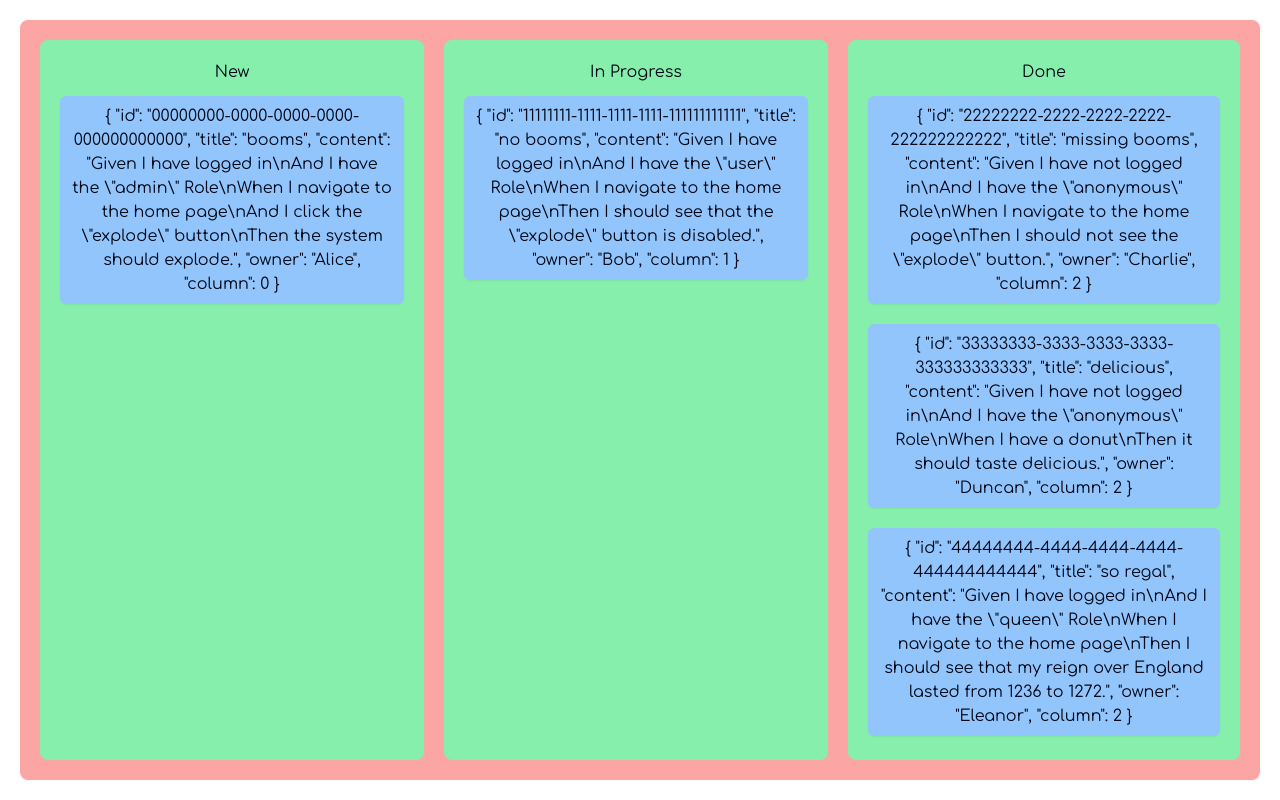
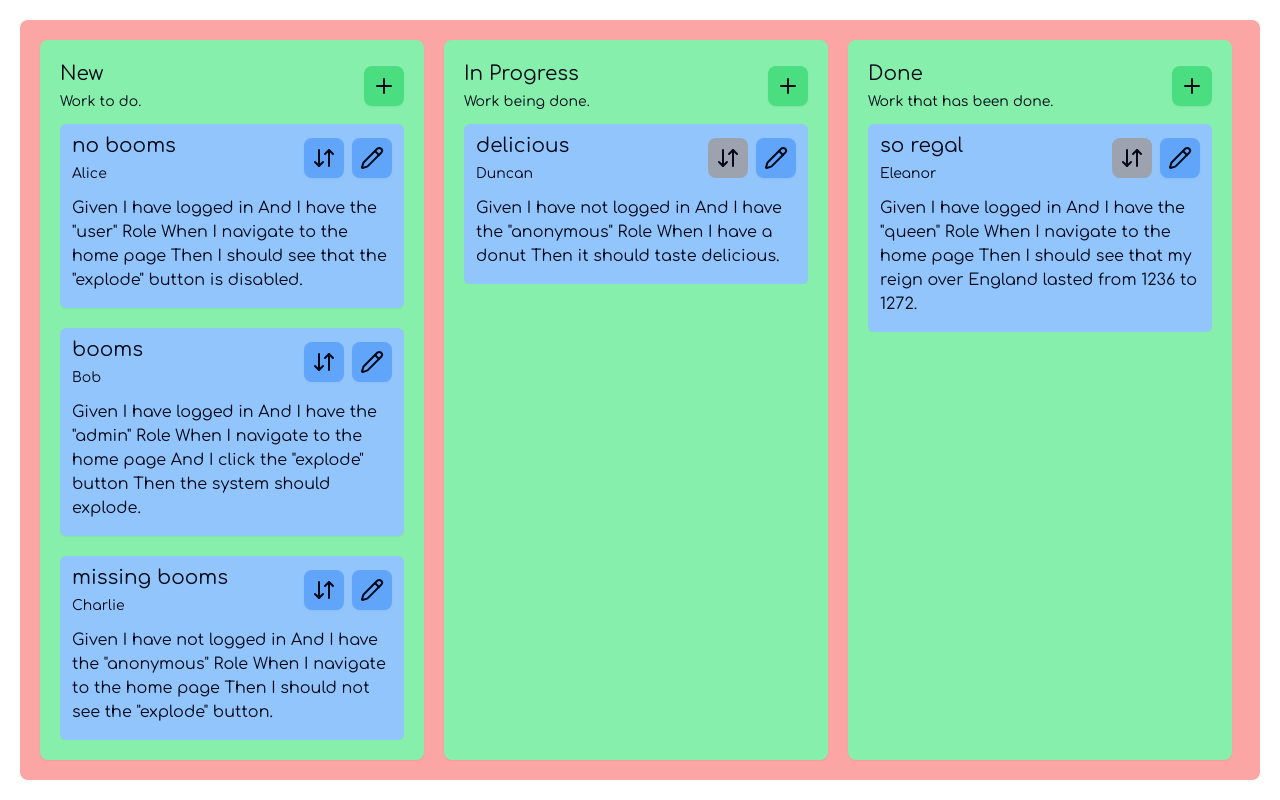
Before and after one commit to btlghrants/kanban-homework, a Next.js app in the folder ui/: page /kanban in a window 1280 px wide. Built offline with nearby package versions, Linux system fonts and the light colour scheme.

Commit message:
feat: add drag & drop for Cards within a Column

```diff
--- a/ui/app/api/db.ts
+++ b/ui/app/api/db.ts
@@ -1,47 +1,75 @@
+export interface Stage {
+  id: string;
+  title: string;
+  description: string;
+}
+
+export const stages: Stage[] = [
+  {
+    id: "AAAAAAAA-AAAA-AAAA-AAAA-AAAAAAAAAAAA",
+    title: "New",
+    description: "Work to do.",
+  },
+  {
+    id: "BBBBBBBB-BBBB-BBBB-BBBB-BBBBBBBBBBBB",
+    title: "In Progress",
+    description: "Work being done.",
+  },
+  {
+    id: "CCCCCCCC-CCCC-CCCC-CCCC-CCCCCCCCCCCC",
+    title: "Done",
+    description: "Work that has been done.",
+  }
+]
+
 export interface Task {
   id: string;
   owner: string;
   title: string;
   content: string;
-  column: number;
+  stageId: string;
+  order: number;
 }
 
-const tasks: Task[] = [
+export const tasks: Task[] = [
   {
     id: "00000000-0000-0000-0000-000000000000",
     title: "booms",
     content: "Given I have logged in\nAnd I have the \"admin\" Role\nWhen I navigate to the home page\nAnd I click the \"explode\" button\nThen the system should explode.",
-    owner: "Alice",
-    column: 0,
+    owner: "Bob",
+    stageId: "AAAAAAAA-AAAA-AAAA-AAAA-AAAAAAAAAAAA",
+    order: 1,
   },
   {
     id: "11111111-1111-1111-1111-111111111111",
     title: "no booms",
     content: "Given I have logged in\nAnd I have the \"user\" Role\nWhen I navigate to the home page\nThen I should see that the \"explode\" button is disabled.",
-    owner: "Bob",
-    column: 1,
+    owner: "Alice",
+    stageId: "AAAAAAAA-AAAA-AAAA-AAAA-AAAAAAAAAAAA",
+    order: 0,
   },
   {
     id: "22222222-2222-2222-2222-222222222222",
     title: "missing booms",
     content: "Given I have not logged in\nAnd I have the \"anonymous\" Role\nWhen I navigate to the home page\nThen I should not see the \"explode\" button.",
     owner: "Charlie",
-    column: 2,
+    stageId: "AAAAAAAA-AAAA-AAAA-AAAA-AAAAAAAAAAAA",
+    order: 2,
   },
   {
     id: "33333333-3333-3333-3333-333333333333",
     title: "delicious",
     content: "Given I have not logged in\nAnd I have the \"anonymous\" Role\nWhen I have a donut\nThen it should taste delicious.",
     owner: "Duncan",
-    column: 2,
+    stageId: "BBBBBBBB-BBBB-BBBB-BBBB-BBBBBBBBBBBB",
+    order: 0,
   },
   {
     id: "44444444-4444-4444-4444-444444444444",
     title: "so regal",
     content: "Given I have logged in\nAnd I have the \"queen\" Role\nWhen I navigate to the home page\nThen I should see that my reign over England lasted from 1236 to 1272.",
     owner: "Eleanor",
-    column: 2,
+    stageId: "CCCCCCCC-CCCC-CCCC-CCCC-CCCCCCCCCCCC",
+    order: 0,
   },
 ];
-
-export default tasks;
--- a/ui/app/api/tasks/[id]/route.ts
+++ b/ui/app/api/tasks/[id]/route.ts
@@ -1,10 +1,6 @@
 
 import { NextRequest, NextResponse } from 'next/server';
-import tasks from '@/app/api/db';
-
-// export async function GET(req: NextRequest) {
-//   return new NextResponse('Hello, Next.js!', { status: 200 });
-// }
+import { tasks } from '@/app/api/db';
 
 export async function PUT(
   req: NextRequest,
@@ -13,19 +9,18 @@ export async function PUT(
   const id = context.params.id;
   const task = await req.json();
 
-  const idx = tasks.findIndex((t) => t.id === id);
+  const idx = tasks.findIndex((task) => task.id === id);
   tasks[idx] = task;
 
   return NextResponse.json(tasks);
 }
 
 export async function DELETE(
-  req: NextRequest,
   context: { params: {id: string} },
 ) {
   const id = context.params.id;
 
-  const idx = tasks.findIndex((t) => t.id === id);
+  const idx = tasks.findIndex((task) => task.id === id);
   tasks.splice(idx, 1);
 
   return NextResponse.json(tasks);
--- a/ui/app/api/tasks/route.ts
+++ b/ui/app/api/tasks/route.ts
@@ -1,10 +1,6 @@
 
 import { NextRequest, NextResponse } from 'next/server';
-import tasks from '@/app/api/db';
-
-// export async function GET(req: NextRequest) {
-//   return new NextResponse('Hello, Next.js!', { status: 200 });
-// }
+import { tasks } from '@/app/api/db';
 
 export async function GET() {
   return NextResponse.json(tasks);
--- a/ui/app/globals.css
+++ b/ui/app/globals.css
@@ -70,11 +70,37 @@
   }
 }
 
-/* custom utility class example */
-/*
+
 @layer utilities {
-  .kb-card {
-    @apply bg-blue-400
+  .pretty-scroll-v::-webkit-scrollbar {
+    @apply w-6;
+  }
+
+  .pretty-scroll-v::-webkit-scrollbar-thumb {
+    box-shadow: inset 0 0 10px 10px #9ca3af;
+    border-left: solid 12px transparent;
+    border-top: none;
+    border-bottom: none;
+    border-right: solid 0px transparent;
+  }
+
+  .pretty-scroll-v::-webkit-scrollbar-thumb:hover {
+    box-shadow: inset 0 0 10px 10px #6b7280;
+  }
+
+  .pretty-scroll-h::-webkit-scrollbar {
+    @apply h-8;
+  }
+
+  .pretty-scroll-h::-webkit-scrollbar-thumb {
+    box-shadow: inset 0 0 10px 10px #9ca3af;
+    border-left: none;
+    border-top: solid 10px transparent;
+    border-bottom: solid 10px transparent;
+    border-right: none;
+  }
+
+  .pretty-scroll-h::-webkit-scrollbar-thumb:hover {
+    box-shadow: inset 0 0 10px 10px #6b7280;
   }
 }
-*/
--- a/ui/app/kanban/page.tsx
+++ b/ui/app/kanban/page.tsx
@@ -1,11 +1,14 @@
 import App from "@/components/App";
-import { Task } from "@/app/api/db";
+import { Stage, Task } from "@/app/api/db";
 
 export default async function Page() {
-  const resp = await fetch("http://localhost:3000/api/tasks");
-  const tasks: Task[] = await resp.json();
+  const tasksResponse = await fetch("http://localhost:3000/api/tasks");
+  const tasks: Task[] = await tasksResponse.json();
+
+  const stagesResponse = await fetch("http://localhost:3000/api/stages");
+  const stages: Stage[] = await stagesResponse.json();
 
   return (
-    <App tasks={tasks} />
+    <App stages={stages} tasks={tasks} />
   );
 }
--- a/ui/components/App.tsx
+++ b/ui/components/App.tsx
@@ -1,23 +1,30 @@
 'use client';
 
 import React, { useEffect, useState } from 'react';
-import { Task } from "@/app/api/db";
+import { Stage, Task } from "@/app/api/db";
 import Board from "@/components/Board";
 import { BoardContext, BoardState, defaultBoardState } from "@/components/BoardContext";
 
 interface AppProps {
+  stages: Stage[];
   tasks: Task[];
 }
 
-export default function App({tasks}: Readonly<AppProps>) {
+export default function App({stages, tasks}: Readonly<AppProps>) {
   const [boardState, setBoardState] = useState<BoardState>(defaultBoardState);
-  useEffect(() => { setBoardState(prev => ({...prev, tasks}) ) }, [tasks]);
+  useEffect(() => {
+    setBoardState(prev => ({...prev, stages, tasks}) )
+  }, [stages, tasks]);
 
   return (
       <BoardContext.Provider value={{boardState, setBoardState}}>
         <Board />
 
         {/* <div className={`pt-5`}>
+          <h2>Stages</h2>
+          <pre className={`overflow-auto`}>{JSON.stringify(stages, null, 2)}</pre>
+        </div>
+        <div className={`pt-5`}>
           <h2>Tasks</h2>
           <pre className={`overflow-auto`}>{JSON.stringify(tasks, null, 2)}</pre>
         </div> */}
--- a/ui/components/Board.tsx
+++ b/ui/components/Board.tsx
@@ -1,28 +1,23 @@
-import React, { useContext, useEffect } from 'react';
+import React, { useContext } from 'react';
 import {
   closestCorners,
   DndContext,
-  /*DragEndEvent,
+  DragEndEvent,
   DragMoveEvent,
-  DragStartEvent,*/
+  DragStartEvent,
   KeyboardSensor,
   PointerSensor,
   useSensor,
   useSensors,
 } from '@dnd-kit/core';
-import { /*arrayMove,*/ sortableKeyboardCoordinates } from '@dnd-kit/sortable';
+import { arrayMove, SortableContext, sortableKeyboardCoordinates } from '@dnd-kit/sortable';
+import { restrictToVerticalAxis } from '@dnd-kit/modifiers';
 import Column from "@/components/Column";
 import { BoardContext } from "@/components/BoardContext";
 
 export default function Board() {
   const { boardState, setBoardState } = useContext(BoardContext);
-  const { tasks } = boardState;
-  let { columns } = boardState;
-
-  columns = columns.length === 0 ? ["New", "In Progress", "Done"] : columns;
-  useEffect(() => {
-    setBoardState(prev => ({...prev, columns}))
-  }, [setBoardState, columns]);
+  const { stages, tasks } = boardState;
 
   const sensors = useSensors(
     useSensor(PointerSensor),
@@ -31,46 +26,63 @@ export default function Board() {
     })
   )
 
-  const handleDragStart = (/*event: DragStartEvent*/) => {
-
+  const handleDragStart = (event: DragStartEvent) => {
+    const { active } = event;
+    setBoardState(prev => ({ ...prev, dndActiveId: active.id }));
   }
 
-  const handleDragMove = (/*event: DragMoveEvent*/) => {
+  const handleDragMove = (event: DragMoveEvent) => {
+    const { active, over } = event;
 
+    if ( active && over && active.id !== over.id ) {
+      const activeTask = tasks.find(task => task.id === active.id)!;
+      const overTask = tasks.find(task => task.id === over.id)!;
+
+      const activeStageTasks = tasks
+        .filter(task => task.stageId === activeTask.stageId)
+        .sort((a, b) => a.order - b.order);
+
+      const activeIdx = activeStageTasks.findIndex(task => task.id === activeTask.id);
+      const overIdx = activeStageTasks.findIndex(task => task.id === overTask.id);
+
+      const shuffled = arrayMove(activeStageTasks, activeIdx, overIdx);
+      const reordered = shuffled.map((task, idx) => {
+        task.order = idx;
+        return task;
+      });
+
+      const nextTasks = [...tasks].map(task => {
+        const next = reordered.find(t => t.id === task.id);
+        return next ? next : task;
+      })
+      setBoardState(prev => ({...prev, tasks: nextTasks}) );
+    }
   }
 
-  const handleDragEnd = (/*event: DragEndEvent*/) => {
-    // const { active, over } = event;
-
-    // if (active.id === over?.id) { return ; }
-
-    // setBoardState(prev => {
-    //   const start = boardState.tasks.findIndex(t => t.id === active.id);
-    //   const final = boardState.tasks.findIndex(t => t.id === over?.id);
-    //   return {
-    //     ...prev,
-    //     tasks: arrayMove(boardState.tasks, start, final),
-    //   }
-    // });
-  }
+  const handleDragEnd = (event: DragEndEvent) => {}
 
   return (
+    <div className={`bg-red-300 size-full flex flex-row p-5 gap-5 rounded-lg overflow-auto pretty-scroll-h`}>
       <DndContext
         sensors={sensors}
         collisionDetection={closestCorners}
         onDragStart={handleDragStart}
         onDragMove={handleDragMove}
         onDragEnd={handleDragEnd}
+        modifiers={[restrictToVerticalAxis]}
       >
-      <div className={`bg-red-300 size-full flex flex-row p-5 gap-5 rounded-lg overflow-auto`}>
-        { columns.map((col, idx) => (
+        <SortableContext items={stages.map(stage => stage.id)}>
+          { stages.map((stage) =>
             <Column
-            title={col}
-            key={col}
-            tasks={tasks.filter(t => t.column === idx)}
+              key={stage.id}
+              id={stage.id}
+              title={stage.title}
+              description={stage.description}
+              tasks={tasks.filter(f => f.stageId === stage.id).sort((a, b) => a.order - b.order)}
             />
-        ))}
+          )}
+        </SortableContext>
+      </DndContext>
     </div>
-    </DndContext>
   );
 }
--- a/ui/components/Card.tsx
+++ b/ui/components/Card.tsx
@@ -1,27 +1,72 @@
 import React from 'react';
+import { ArrowDownUp, Pencil } from 'lucide-react';
+import { clsx } from 'clsx';
 import { useSortable } from '@dnd-kit/sortable';
 import { CSS } from '@dnd-kit/utilities';
 import { Task } from '@/app/api/db';
 
 interface CardProps {
+  moveable: boolean;
   task: Task;
 }
 
-export default function Card({task}: Readonly<CardProps>) {
-  const { attributes, listeners, setNodeRef, transform, transition } = useSortable({id: task.id});
-  const style = {
+export default function Card({moveable, task}: Readonly<CardProps>) {
+  const {id, owner, title, content} = task;
+  const {
+    attributes,
+    listeners,
+    setNodeRef,
+    transform,
     transition,
-    transform: CSS.Transform.toString(transform)
-  }
+    isDragging,
+  } = useSortable({id, data: { type: "card" }});
+
+  const editHandler = () => { console.log("edit card!") }
+
   return (
     <div
+      {...attributes}
       ref={setNodeRef}
-      {...attributes}
-      {...listeners}
-      style={style}
-      className={`bg-blue-300 pt-2 pb-2 pl-3 pr-3 rounded-md text-center shadow-sm`}
+      style={{
+        transition,
+        transform: CSS.Translate.toString(transform),
+      }}
+      className={clsx(
+        `bg-blue-300 pt-2 pb-2 pl-3 pr-3 rounded-md text-center shadow-sm hover:shadow cursor-default`,
+        isDragging && "opacity-50"
+      )}
     >
-      {JSON.stringify(task, null, 2)}
+      <div className={`flex items-center gap-x-2 text-left`}>
+        <div className={`flex flex-col gap-y-1 flex-grow`}>
+          <div className={`text-xl`}>{title}</div>
+          <div className={`text-sm`}>{owner}</div>
+        </div>
+        {
+          moveable
+            ? <button
+                className={`bg-blue-400 p-2 rounded-lg shadow-sm hover:shadow`}
+                {...listeners}
+              >
+                <ArrowDownUp />
+              </button>
+            : <button
+                disabled={true}
+                className={`bg-gray-400 p-2 rounded-lg`}
+              >
+                <ArrowDownUp />
+              </button>
+        }
+        <button
+          className={`bg-blue-400 p-2 rounded-lg shadow-sm hover:shadow`}
+          onClick={editHandler}
+        >
+          <Pencil />
+        </button>
+      </div>
+
+      <div className={`pt-3 pb-2 text-left`}>
+        {content}
+      </div>
     </div>
   );
 }
--- a/ui/components/Column.tsx
+++ b/ui/components/Column.tsx
@@ -1,23 +1,48 @@
+// 'use client';
+
 import React from 'react';
-import { SortableContext, verticalListSortingStrategy } from '@dnd-kit/sortable';
+import { Plus } from 'lucide-react';
+import { SortableContext } from '@dnd-kit/sortable';
 import { Task } from '@/app/api/db';
 import Card from "@/components/Card";
 
 interface ColumnProps {
-  title: string, tasks: Task[]
+  id: string,
+  title: string,
+  description: string,
+  tasks: Task[],
 }
 
-export default function Column({title, tasks}: Readonly<ColumnProps>) {
+export default function Column({
+  id,
+  title,
+  description,
+  tasks,
+}: Readonly<ColumnProps>) {
+  const addHandler = () => { console.log("add new card!") };
+
   return (
-    <div className={`bg-green-300 flex flex-col p-5 gap-3 rounded-lg min-w-96 overflow-auto`}>
-      <div className={`self-center`}>
-        <span>
-          {title}
-        </span>
+    <div
+      className={`bg-green-300 flex flex-col p-5 gap-3 rounded-lg min-w-96 w-96 shadow-sm overflow-hidden`}
+    >
+      <div className={`flex items-center gap-x-2`}>
+        <div className={`flex flex-col gap-y-1 flex-grow`}>
+          <div className={`text-xl`}>{title}</div>
+          <div className={`text-sm`}>{description}</div>
+        </div>
+        <button
+          className={`bg-green-400 p-2 rounded-lg shadow-sm hover:shadow`}
+          onClick={addHandler}
+        >
+          <Plus />
+        </button>
       </div>
-      <div className={`flex flex-col gap-5`}>
-        <SortableContext items={tasks} strategy={verticalListSortingStrategy}>
-          { tasks.map(t => <Card task={t} key={t.id} /> )}
+
+      <div className={`flex flex-col gap-5 overflow-auto pretty-scroll-v`}>
+        <SortableContext items={tasks.map(task => task.id)}>
+          { tasks.map(task => (
+            <Card key={task.id} task={task} moveable={tasks.length > 1} />
+          ))}
         </SortableContext>
       </div>
     </div>
```
Also changed, not shown: ui/app/api/stages/[id]/route.ts (added, +27 -0 lines), ui/app/api/stages/route.ts (added, +14 -0 lines), ui/components/BoardContext.tsx (+6 -3 lines). Lines whose indentation alone changed are shown as unchanged.
